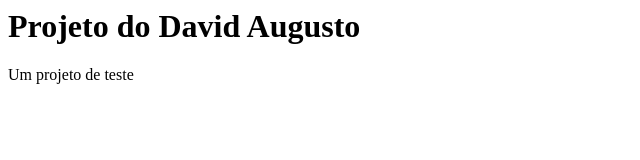
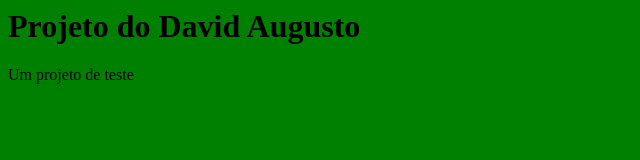
Before and after one commit to daviaugusto222/curso-git, a plain HTML site: page index.html in a window 1280 px wide. Shown: the whole page, without its empty margins (0-640 px from the left). Drawn offline with Linux system fonts and the light colour scheme.

Commit message:
Inicio do Design

```diff
--- /dev/null
+++ b/estilo.css
@@ -0,0 +1,3 @@
+body {
+	background-color:green;
+}
--- a/index.html
+++ b/index.html
@@ -1,5 +1,6 @@
 <html>
 	<head>
+	<link rel="stylesheet" type="text/css" href="estilo.css">
 	</head>
 	<body>
 		<h1>Projeto do David Augusto</h1>
```
